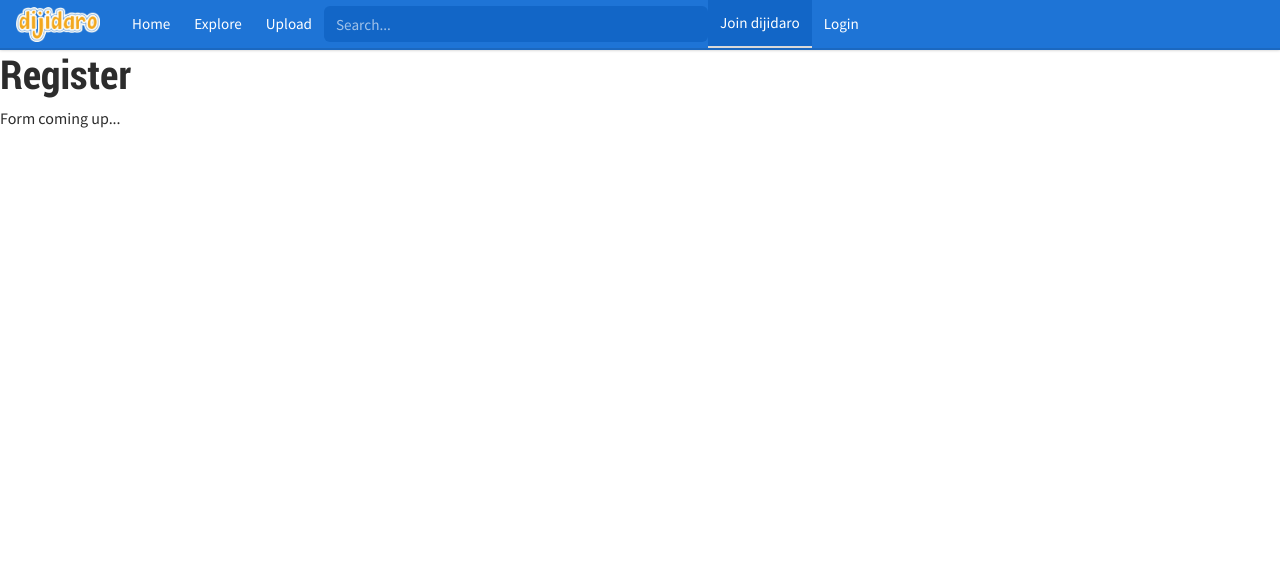
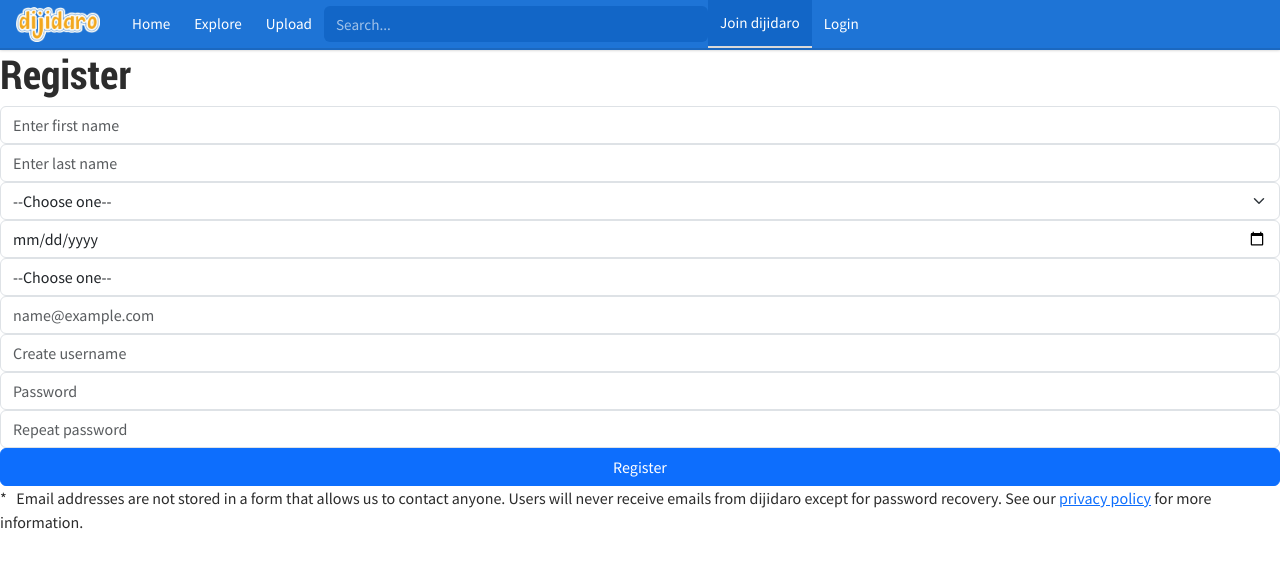
Before and after one commit to dijidaro/dijidaro, a Flask app: page /auth/registration in a window 1280 px wide. Shown: the top 568 px of the page. Run offline with Flask 3, Linux system fonts and the light colour scheme; some libraries are stand-ins or nearby versions.

Commit message:
Add logic for user registration

```diff
--- a/app/app.py
+++ b/app/app.py
@@ -1,7 +1,13 @@
 import os
 from config import create_app
+from models import db
 
 app = create_app()
+
+db.init_app(app)
+
+with app.app_context():
+    db.create_all()
 
 if __name__ == "__main__":
     port = os.environ.get("PORT", 5000)
--- a/app/config.py
+++ b/app/config.py
@@ -1,12 +1,16 @@
 import os
 from flask import Flask
+from flask_wtf.csrf import CSRFProtect
+
+csrf=CSRFProtect()
 
 def create_app():
     # create and configure app
     app = Flask(__name__, instance_relative_config=True)
 
     app.config["SECRET_KEY"] = os.environ.get("SECRET_KEY")
-    app.config["SQLALCHEMY_DATABASE_URI"] = os.environ.get("DATABASE_URL")
+    csrf.init_app(app)
+    app.config["SQLALCHEMY_DATABASE_URI"] = os.environ.get("DATABASE_URL") or "postgresql://postgres:jagoro1991@localhost:5432/postgres"
     app.config["SQLALCHEMY_TRACK_MODIFICATIONS"] = False
 
     from routes.home import home_bp
--- /dev/null
+++ b/app/forms.py
@@ -0,0 +1,45 @@
+from flask_wtf import FlaskForm
+from wtforms import StringField, SelectField, EmailField, DateField, PasswordField, SubmitField
+from wtforms.validators import InputRequired, EqualTo
+
+class UserRegistrationForm(FlaskForm):
+    first_name = StringField("First Name",
+                             validators=[InputRequired(message="Field required")],
+                             render_kw={"class": "form-control", "placeholder": "Enter first name", "aria-label": "First name"})
+
+    last_name = StringField("Last Name",
+                            validators=[InputRequired(message="Field required")],
+                            render_kw={"class": "form-control", "placeholder": "Enter last name", "aria-label": "Last name"})
+
+    user_type = SelectField("Select User Type",
+                            choices=[("", "--Choose one--"), ("student", "Student"), ("educator", "Educator"), ("parent", "Parent/Guardian")],
+                            validators=[InputRequired(message="Field required")],
+                            render_kw={"class": "form-control"})
+
+    email = EmailField("Email Address",
+                        validators=[InputRequired(message="Field required")],
+                        render_kw={"class": "form-control", "placeholder": "name@example.com", "aria-label": "Email address"} )
+
+    gender = SelectField("Gender Identity",
+                        choices=[("","--Choose one--"), ("female", "Woman"), ("male", "Man"), ("other", "Other"), ("no_response", "Prefer not to say")],
+                        validators=[InputRequired(message="Field required")],
+                        render_kw={"class": "form-select"})
+
+    birth_date = DateField("Enter Birth Date",
+                          validators=[InputRequired(message="Field required")],
+                          render_kw={"class": "form-control"})
+
+    username = StringField("Create username",
+                           validators=[InputRequired(message="Input required")],
+                            render_kw={"class": "form-control", "placeholder": "Create username"})
+
+    password = PasswordField("Create password",
+                             validators=[InputRequired(message="Field required"),
+                                           EqualTo("password2", message="Passwords must match.")],
+                             render_kw={"class": "form-control", "placeholder": "Password"})
+
+    password2 = PasswordField("Confirm password",
+                              validators=[InputRequired(message="Field required")],
+                              render_kw={"class": "form-control", "placeholder": "Repeat password"})
+
+    submit = SubmitField("Register", render_kw={"class": "btn btn-primary col-12" })
--- a/app/routes/auth.py
+++ b/app/routes/auth.py
@@ -1,11 +1,64 @@
-from flask import Blueprint, render_template
+from flask import Blueprint, flash, redirect, render_template, url_for
+from forms import UserRegistrationForm
+import re
+from models import User, db
+from werkzeug.security import generate_password_hash
+from sqlalchemy.exc import IntegrityError
+
 
 auth_bp = Blueprint("auth", __name__, url_prefix="/auth")
 
 @auth_bp.route("/registration", methods=["GET", "POST"])
 def register_user():
-    return render_template("pages/auth/register.html")
+    form = UserRegistrationForm()
+    if form.validate_on_submit():
+        error = None
+        if not validate_username(form.username.data.lower()):
+            error = "Invalid username."
+        if not validate_password(form.password.data):
+            error = "Password must be at least 8 characters long, contains at least one uppercase letter, one lowercase letter, and one number."
+            if not form.password.data == form.password2.data:
+                error = "Passwords must match"
+
+        if error is None:
+            try:
+                user = User(first_name=form.first_name.data, last_name=form.last_name.data, gender=form.gender.data,
+                            birth_date=form.birth_date.data, user_type=form.user_type.data, email=form.email.data,
+                            username=form.username.data, password=generate_password_hash(form.password.data))
+                db.session.add(user)
+                db.session.commit()
+            except IntegrityError as e:
+                error = "Request failed! You either entered an already existing username and/or email"
+                db.session.rollback()
+                flash(error)
+                print(e)
+            else:
+                return redirect(url_for("auth.login_user"))
+        flash(error)
+    return render_template("pages/auth/register.html", form=form)
 
 @auth_bp.route("/user_login", methods=["GET", "POST"])
 def login_user():
     return render_template("pages/auth/login.html")
+
+
+# HELPER FUNCTIONS
+
+def validate_username(username):
+    """ Ensures min/max number of characters.Checks that username doesn't
+    begin with numbers and no special characters. Returns `True` if the
+    username matches the pattern and `False` otherwise.
+    """
+    pattern = r"[a-z0-9_]{5,20}$"
+    if re.match(pattern, username):
+        return True
+    # return False
+
+def validate_password(password):
+    """ Validates the password using the provided regular
+    expression i.e `pattern`. Returns `True` if password
+    matches the pattern and `False` otherwise. """
+    pattern = r"^(?=.*[!@#$%^&*(),.?':{}|<>])(?=.*[a-z])(?=.*[A-Z])(?=.*\d)[a-zA-Z\d!@#$%^&*(),.?':{}|<>]{8,}$"
+    if re.match(pattern, password):
+        return True
+    return False
--- a/app/routes/home.py
+++ b/app/routes/home.py
@@ -1,7 +1,9 @@
 from flask import Blueprint, render_template
+from models import User
 
 home_bp = Blueprint("home", __name__)
 
 @home_bp.route("/")
 def index():
-    return render_template("pages/index.html")
+    users = User().query.all()
+    return render_template("pages/index.html", users=users)
--- a/app/templates/pages/auth/register.html
+++ b/app/templates/pages/auth/register.html
@@ -5,5 +5,50 @@
 {% endblock %}
 
 {% block body %}
-    <p>Form coming up...</p>
+    <form action="" method="post">
+        {{ form.csrf_token }}
+        <div>
+            {{ form.first_name }}
+        </div>
+        <div>
+            {{ form.last_name }}
+        </div>
+
+        <div>
+            {{ form.gender }}
+        </div>
+
+        <div>
+            {{ form.birth_date }}
+        </div>
+
+        <div>
+            {{ form.user_type }}
+        </div>
+
+        <div>
+            {{ form.email }}
+        </div>
+
+        <div>
+            {{ form.username }}
+        </div>
+
+        <div>
+            {{ form.password }}
+        </div>
+
+        <div>
+            {{ form.password2 }}
+        </div>
+
+        <div>
+            {{ form.submit }}
+        </div>
+    </form>
+
+    <p>* &nbsp; Email addresses are not stored in a form that allows us to contact anyone.
+        Users will never receive emails from dijidaro except for password recovery.
+        See our <a href="#" class="link">privacy policy</a> for more information.
+    </p>
 {% endblock %}
```
Also changed, not shown: app/models.py (added, +22 -0 lines), app/templates/pages/index.html (+45 -0 lines).
